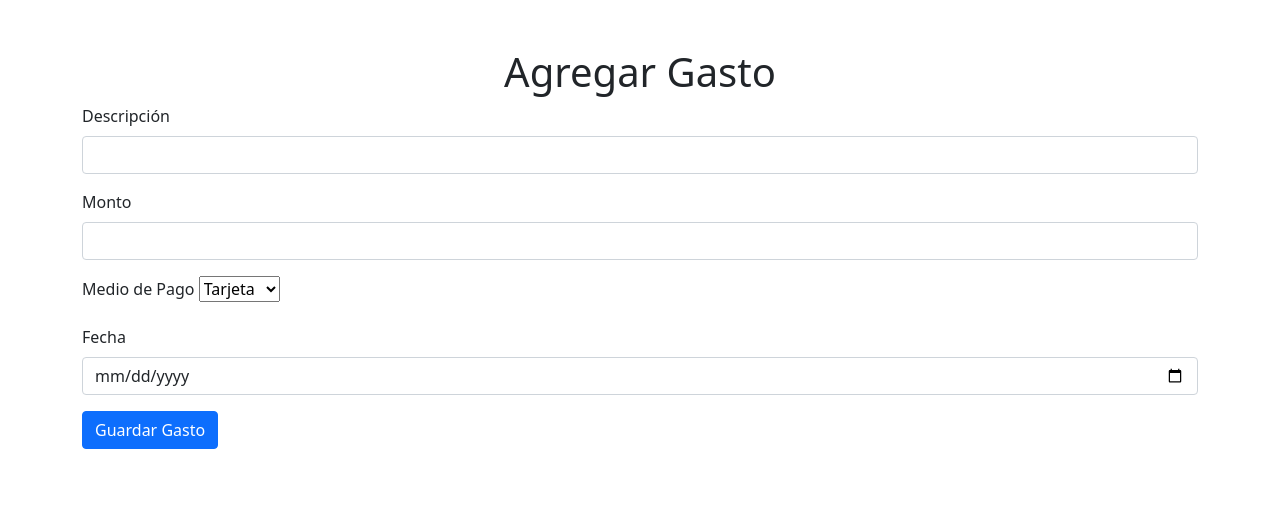
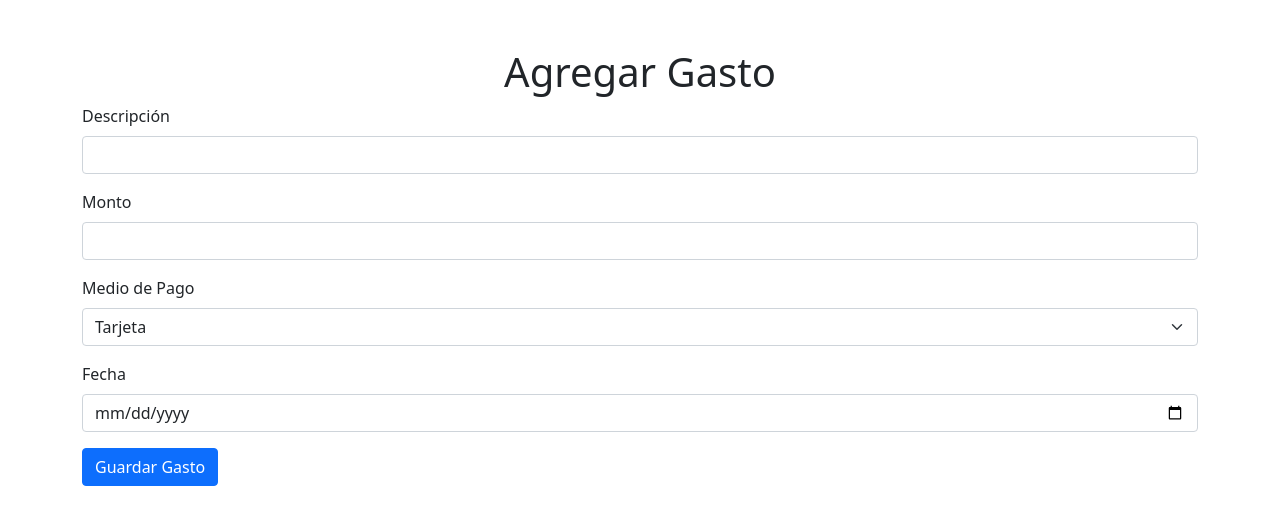
Before and after one commit to CuauhtemocEG/GestionGastos, a PHP site: page /addExpenses.php in a window 1280 px wide. Shown: the top 525 px of the page. Run offline with PHP 8.4, Linux system fonts and the light colour scheme.

Commit message:
Add class field

```diff
--- a/addExpenses.php
+++ b/addExpenses.php
@@ -20,12 +20,14 @@ if ($_SERVER['REQUEST_METHOD'] === 'POST') {
 
 <!DOCTYPE html>
 <html lang="es">
+
 <head>
     <meta charset="UTF-8">
     <meta name="viewport" content="width=device-width, initial-scale=1.0">
     <title>Agregar Gasto</title>
     <link href="https://cdn.jsdelivr.net/npm/bootstrap@5.1.3/dist/css/bootstrap.min.css" rel="stylesheet">
 </head>
+
 <body>
     <div class="container mt-5">
         <h1 class="text-center">Agregar Gasto</h1>
@@ -41,7 +43,7 @@ if ($_SERVER['REQUEST_METHOD'] === 'POST') {
             </div>
             <div class="mb-3">
                 <label for="typeExpense" class="form-label">Medio de Pago</label>
-                <select name="typeExpense" class="custom-select">
+                <select name="typeExpense" class="form-select">
                     <option>Tarjeta</option>
                     <option>Efectivo</option>
                 </select>
@@ -55,4 +57,5 @@ if ($_SERVER['REQUEST_METHOD'] === 'POST') {
     </div>
     <script src="https://cdn.jsdelivr.net/npm/bootstrap@5.1.3/dist/js/bootstrap.bundle.min.js"></script>
 </body>
+
 </html>
```
